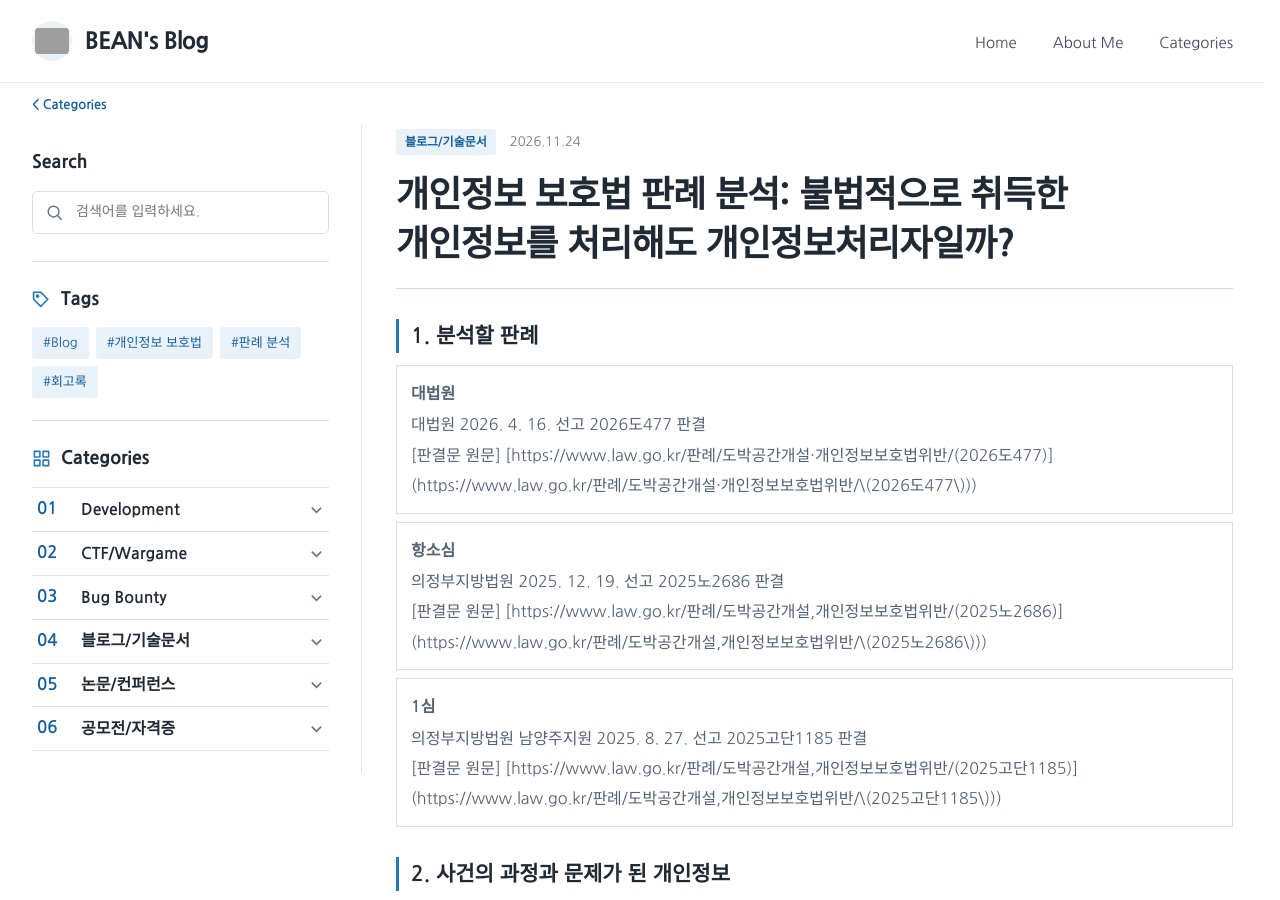
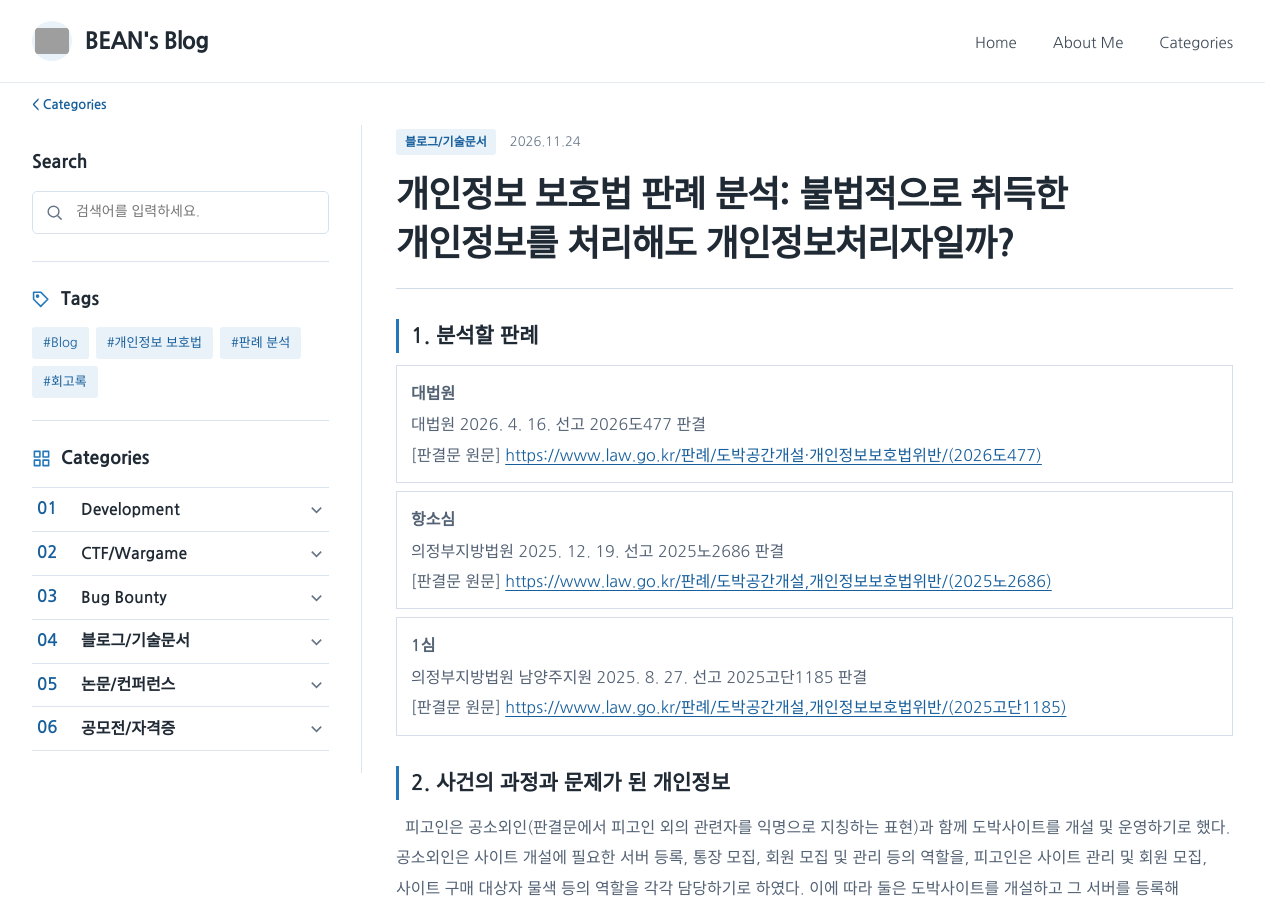
Before and after one commit to BEAN-CMD418/bean-cmd418.github.io, a Jekyll site: the page built from _posts/2026-11-24-personal-information-controller-case-analysis.md, in a window 1280 px wide and 900 px high. Built offline with Jekyll 4.4.1, drawn with Linux system fonts in a browser that asks for light colours; some web fonts are replaced; part of the change alters nothing that is shown; grey boxes are pictures that could not be loaded.

Commit message:
Fix visible judgment URLs in case analysis post

```diff
--- a/_posts/2026-11-24-personal-information-controller-case-analysis.md
+++ b/_posts/2026-11-24-personal-information-controller-case-analysis.md
@@ -10,19 +10,19 @@ tags: [개인정보 보호법, 판례 분석]
 <div style="border: 1px solid #d5deea; padding: 12px 14px; margin: 8px 0;">
 <strong>대법원</strong><br>
 대법원 2026. 4. 16. 선고 2026도477 판결<br>
-[판결문 원문] [https://www.law.go.kr/판례/도박공간개설·개인정보보호법위반/(2026도477)](https://www.law.go.kr/판례/도박공간개설·개인정보보호법위반/\(2026도477\)))
+[판결문 원문] <a href="https://www.law.go.kr/판례/도박공간개설·개인정보보호법위반/(2026도477)">https://www.law.go.kr/판례/도박공간개설·개인정보보호법위반/(2026도477)</a>
 </div>
 
 <div style="border: 1px solid #d5deea; padding: 12px 14px; margin: 8px 0;">
 <strong>항소심</strong><br>
 의정부지방법원 2025. 12. 19. 선고 2025노2686 판결<br>
-[판결문 원문] [https://www.law.go.kr/판례/도박공간개설,개인정보보호법위반/(2025노2686)](https://www.law.go.kr/판례/도박공간개설,개인정보보호법위반/\(2025노2686\)))
+[판결문 원문] <a href="https://www.law.go.kr/판례/도박공간개설,개인정보보호법위반/(2025노2686)">https://www.law.go.kr/판례/도박공간개설,개인정보보호법위반/(2025노2686)</a>
 </div>
 
 <div style="border: 1px solid #d5deea; padding: 12px 14px; margin: 8px 0;">
 <strong>1심</strong><br>
 의정부지방법원 남양주지원 2025. 8. 27. 선고 2025고단1185 판결<br>
-[판결문 원문] [https://www.law.go.kr/판례/도박공간개설,개인정보보호법위반/(2025고단1185)](https://www.law.go.kr/판례/도박공간개설,개인정보보호법위반/\(2025고단1185\)))
+[판결문 원문] <a href="https://www.law.go.kr/판례/도박공간개설,개인정보보호법위반/(2025고단1185)">https://www.law.go.kr/판례/도박공간개설,개인정보보호법위반/(2025고단1185)</a>
 </div>
 
 ## 2. 사건의 과정과 문제가 된 개인정보
```
